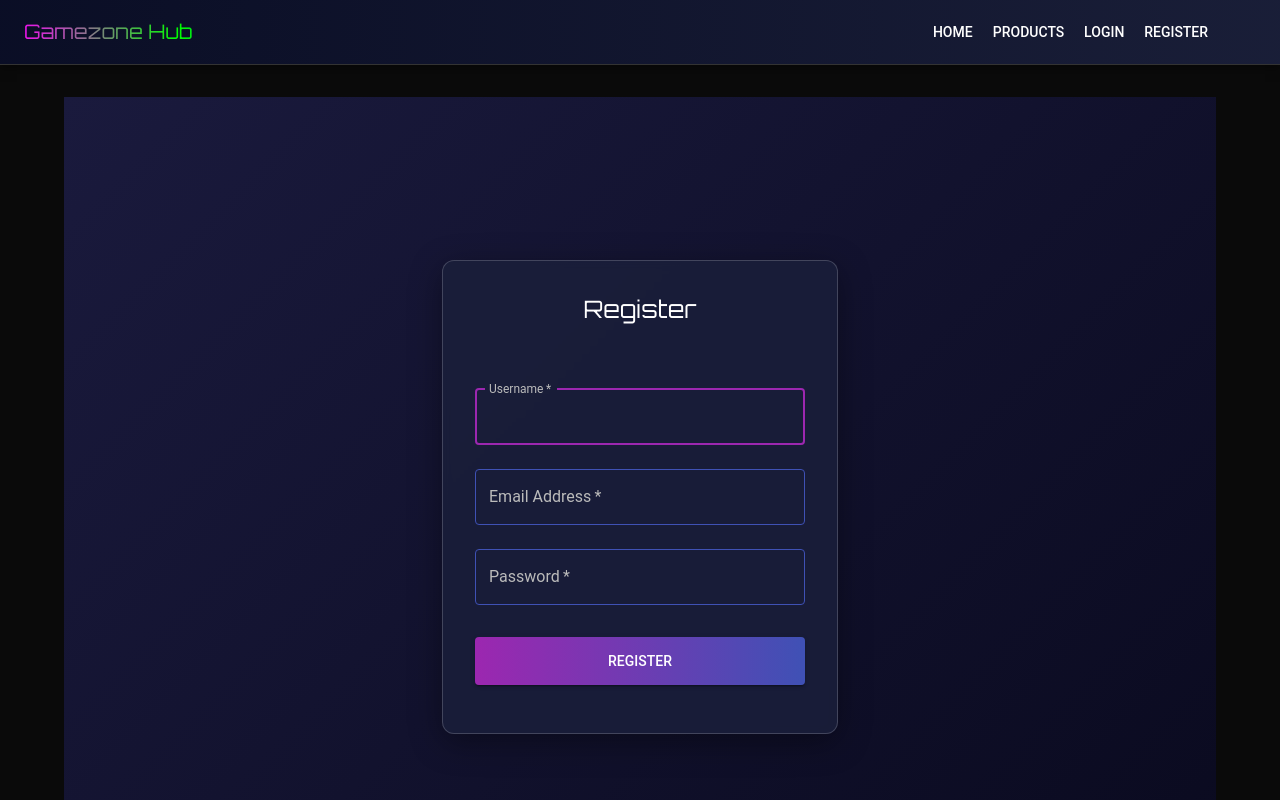
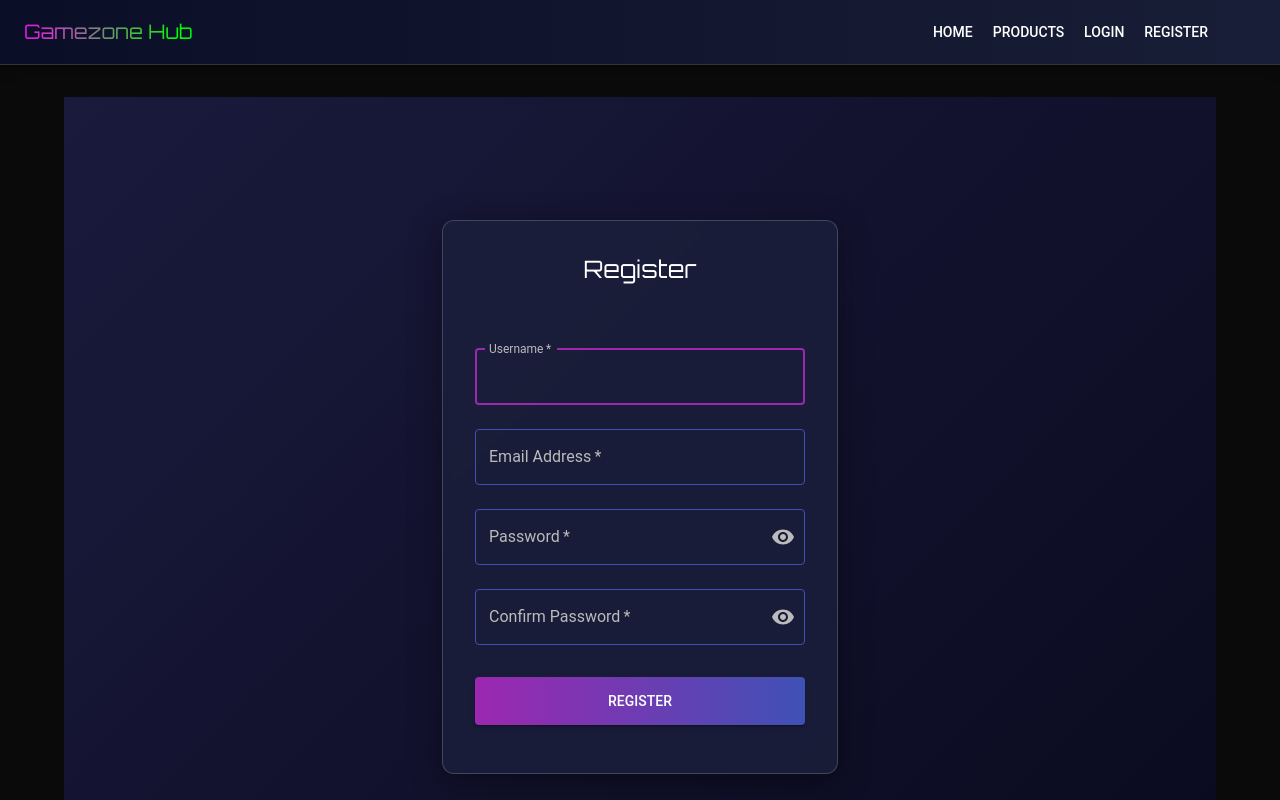
Before and after one commit to ctrlv-ince/gamezone-hub, a React (Vite) app in the folder frontend/: page /register in a window 1280 px wide. Built offline with nearby package versions, Linux system fonts and the light colour scheme; no server answers; some icons are missing.

Commit message:
idk bro registration shit doesnt redirect and keeps returning duplicate key errors

```diff
--- a/frontend/src/pages/Login.jsx
+++ b/frontend/src/pages/Login.jsx
@@ -1,4 +1,4 @@
-import React, { useContext } from 'react';
+import React, { useContext, useState } from 'react';
 import { useForm } from 'react-hook-form';
 import { yupResolver } from '@hookform/resolvers/yup';
 import * as yup from 'yup';
@@ -10,7 +10,10 @@ import {
   TextField,
   Button,
   styled,
+  InputAdornment,
+  IconButton,
 } from '@mui/material';
+import { Visibility, VisibilityOff } from '@mui/icons-material';
 import {
   GoogleAuthProvider,
   signInWithPopup,
@@ -55,6 +58,7 @@ const AnimatedButton = styled(Button)(({ theme }) => ({
 const Login = () => {
   const navigate = useNavigate();
   const { login } = useContext(UserContext);
+  const [showPassword, setShowPassword] = useState(false);
   const {
     register,
     handleSubmit,
@@ -163,12 +167,27 @@ const Login = () => {
                           fullWidth
                           name="password"
                           label="Password"
-                          type="password"
+                          type={showPassword ? 'text' : 'password'}
                           id="password"
                           autoComplete="current-password"
                           {...register('password')}
                           error={!!errors.password}
                           helperText={errors.password?.message}
+                          InputProps={{
+                            endAdornment: (
+                              <InputAdornment position="end">
+                                <IconButton
+                                  aria-label="toggle password visibility"
+                                  onClick={() => setShowPassword(!showPassword)}
+                                  onMouseDown={(e) => e.preventDefault()}
+                                  edge="end"
+                                  sx={{ color: '#bbbbbb' }}
+                                >
+                                  {showPassword ? <VisibilityOff /> : <Visibility />}
+                                </IconButton>
+                              </InputAdornment>
+                            ),
+                          }}
                           InputLabelProps={{
                             style: { color: '#bbbbbb' },
                           }}
@@ -189,7 +208,8 @@ const Login = () => {
                             },
                             input: { color: '#ffffff' },
                           }}
-                        />            <AnimatedButton
+                        />
+            <AnimatedButton
               type="submit"
               fullWidth
               variant="contained"
--- a/frontend/src/pages/Register.jsx
+++ b/frontend/src/pages/Register.jsx
@@ -1,4 +1,4 @@
-import React, { useContext } from 'react';
+import React, { useContext, useState } from 'react';
 import { useForm } from 'react-hook-form';
 import { yupResolver } from '@hookform/resolvers/yup';
 import * as yup from 'yup';
@@ -9,7 +9,10 @@ import {
   TextField,
   Button,
   styled,
+  InputAdornment,
+  IconButton,
 } from '@mui/material';
+import { Visibility, VisibilityOff } from '@mui/icons-material';
 import { createUserWithEmailAndPassword } from 'firebase/auth';
 import { auth } from '../config/firebase';
 import authService from '../services/authService';
@@ -19,6 +22,7 @@ const schema = yup.object().shape({
   username: yup.string().required('Username is required'),
   email: yup.string().email('Invalid email').required('Email is required'),
   password: yup.string().min(6, 'Password must be at least 6 characters').required('Password is required'),
+  confirmPassword: yup.string().oneOf([yup.ref('password'), null], 'Passwords must match').required('Confirm Password is required'),
 });
 
 const AnimatedButton = styled(Button)(({ theme }) => ({
@@ -49,6 +53,8 @@ const AnimatedButton = styled(Button)(({ theme }) => ({
 
 const Register = () => {
   const { login } = useContext(UserContext);
+  const [showPassword, setShowPassword] = useState(false);
+  const [showConfirmPassword, setShowConfirmPassword] = useState(false);
   const { register, handleSubmit, formState: { errors } } = useForm({
     resolver: yupResolver(schema),
   });
@@ -168,12 +174,72 @@ const Register = () => {
               fullWidth
               name="password"
               label="Password"
-              type="password"
+              type={showPassword ? 'text' : 'password'}
               id="password"
               autoComplete="new-password"
               {...register('password')}
               error={!!errors.password}
               helperText={errors.password?.message}
+              InputProps={{
+                endAdornment: (
+                  <InputAdornment position="end">
+                    <IconButton
+                      aria-label="toggle password visibility"
+                      onClick={() => setShowPassword(!showPassword)}
+                      onMouseDown={(e) => e.preventDefault()}
+                      edge="end"
+                      sx={{ color: '#bbbbbb' }}
+                    >
+                      {showPassword ? <VisibilityOff /> : <Visibility />}
+                    </IconButton>
+                  </InputAdornment>
+                ),
+              }}
+              InputLabelProps={{
+                style: { color: '#bbbbbb' },
+              }}
+              sx={{
+                '& .MuiOutlinedInput-root': {
+                  '& fieldset': {
+                    borderColor: '#3f51b5',
+                  },
+                  '&:hover fieldset': {
+                    borderColor: '#9c27b0',
+                  },
+                  '&.Mui-focused fieldset': {
+                    borderColor: '#9c27b0',
+                  },
+                },
+                input: { color: '#ffffff' },
+              }}
+            />
+            <TextField
+              margin="normal"
+              required
+              fullWidth
+              name="confirmPassword"
+              label="Confirm Password"
+              type={showConfirmPassword ? 'text' : 'password'}
+              id="confirmPassword"
+              autoComplete="new-password"
+              {...register('confirmPassword')}
+              error={!!errors.confirmPassword}
+              helperText={errors.confirmPassword?.message}
+              InputProps={{
+                endAdornment: (
+                  <InputAdornment position="end">
+                    <IconButton
+                      aria-label="toggle confirm password visibility"
+                      onClick={() => setShowConfirmPassword(!showConfirmPassword)}
+                      onMouseDown={(e) => e.preventDefault()}
+                      edge="end"
+                      sx={{ color: '#bbbbbb' }}
+                    >
+                      {showConfirmPassword ? <VisibilityOff /> : <Visibility />}
+                    </IconButton>
+                  </InputAdornment>
+                ),
+              }}
               InputLabelProps={{
                 style: { color: '#bbbbbb' },
               }}
```
Also changed, not shown: 2 other files (tests, documents, lock files or other folders).
